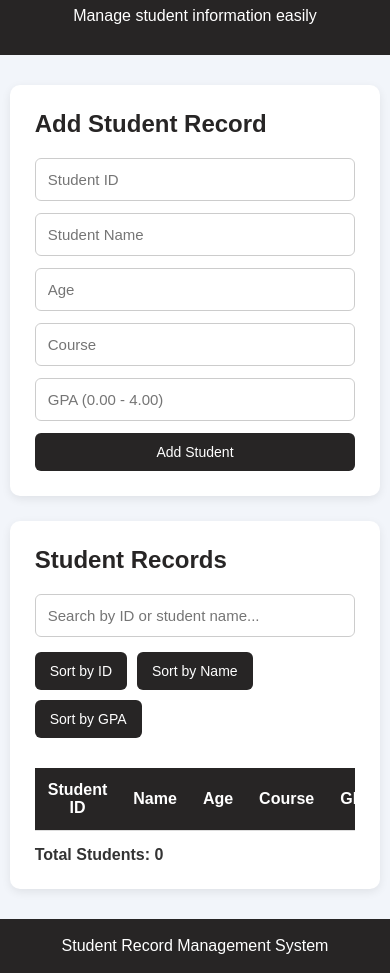
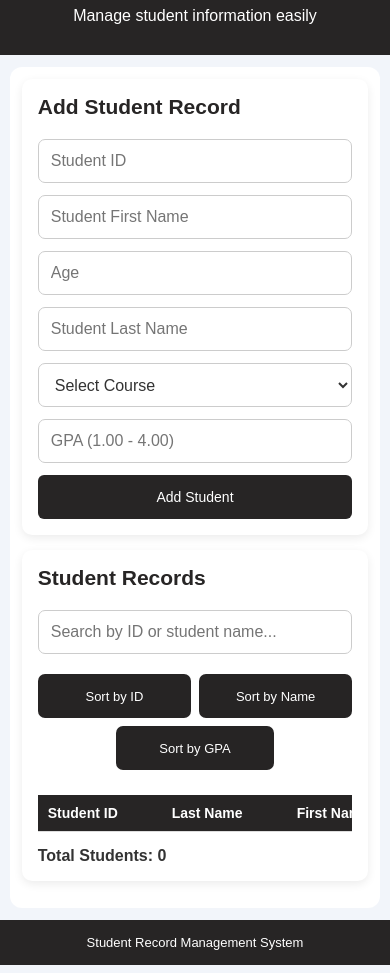
Before and after one commit to ayeinmariebalmedina22-hash/DSA_STUDENT_RECORD_MANAGEMENT, a plain HTML site: page New folder/systemText.html in a window 390 px wide. Shown: the part 107-1080 px from the top of the page. Drawn offline with Linux system fonts and the light colour scheme.

Commit message:
update DSA STUDENT RECORD MANAGEMENT

```diff
--- a/New folder/style.css
+++ /dev/null
@@ -1,148 +0,0 @@
-* {
-    margin: 0;
-    padding: 0;
-    box-sizing: border-box;
-}
-
-body {
-    font-family: Arial, sans-serif;
-    background-color: #f2f5fa;
-    color: #333;
-}
-
-header {
-    background-color: rgb(39, 37, 37);
-    color: white;
-    text-align: center;
-    padding: 30px 15px;
-}
-
-header h1 {
-    margin-bottom: 10px;
-}
-
-.container {
-    width: 90%;
-    max-width: 1100px;
-    margin: 30px auto;
-}
-
-.form-section,
-.records-section {
-    background-color: white;
-    padding: 25px;
-    margin-bottom: 25px;
-    border-radius: 10px;
-    box-shadow: 0 3px 10px rgba(0, 0, 0, 0.08);
-}
-
-h2 {
-    margin-bottom: 20px;
-    color: rgb(39, 37, 37);
-}
-
-form {
-    display: grid;
-    grid-template-columns: repeat(2, 1fr);
-    gap: 12px;
-}
-
-input {
-    width: 100%;
-    padding: 12px;
-    border: 1px solid #ccc;
-    border-radius: 6px;
-    font-size: 15px;
-}
-
-button {
-    padding: 11px 15px;
-    border: none;
-    border-radius: 6px;
-    background-color: rgb(39, 37, 37);
-    color: white;
-    cursor: pointer;
-    font-size: 14px;
-}
-
-button:hover {
-    background-color: rgb(39, 37, 37);
-}
-
-form button {
-    grid-column: span 2;
-}
-
-.cancel-btn {
-    background-color: #777;
-}
-
-.sort-buttons {
-    display: flex;
-    gap: 10px;
-    margin: 15px 0;
-    flex-wrap: wrap;
-}
-
-.table-container {
-    overflow-x: auto;
-}
-
-table {
-    width: 100%;
-    border-collapse: collapse;
-    margin-top: 15px;
-}
-
-th,
-td {
-    padding: 13px;
-    text-align: center;
-    border-bottom: 1px solid #ddd;
-}
-
-th {
-    background-color: rgb(39, 37, 37);
-    color: white;
-}
-
-tr:hover {
-    background-color: #929292;
-}
-
-.edit-btn {
-    background-color: #585349;
-    margin: 3px;
-}
-
-.delete-btn {
-    background-color: #302b2b;
-    margin: 3px;
-}
-
-#recordCount {
-    margin-top: 15px;
-    font-weight: bold;
-}
-
-footer {
-    background-color: rgb(39, 37, 37);
-    color: white;
-    text-align: center;
-    padding: 18px;
-    margin-top: 30px;
-}
-
-@media (max-width: 600px) {
-    form {
-        grid-template-columns: 1fr;
-    }
-
-    form button {
-        grid-column: span 1;
-    }
-
-    .container {
-        width: 95%;
-    }
-}
--- /dev/null
+++ b/New folder/systemStyle.css
@@ -0,0 +1,289 @@
+/* GENERAL RESET */
+* {
+    margin: 0;
+    padding: 0;
+    box-sizing: border-box;
+}
+
+body {
+    min-height: 100vh;
+    display: flex;
+    flex-direction: column;
+    font-family: Arial, sans-serif;
+    background-color: #f2f5fa;
+    color: #333;
+}
+
+/* HEADER */
+header {
+    background-color: rgb(39, 37, 37);
+    color: white;
+    text-align: center;
+    padding: 30px 15px;
+}
+
+header h1 {
+    margin-bottom: 10px;
+}
+
+/* MAIN CONTAINER */
+.container {
+    width: 95%;
+    max-width: 900px;
+    margin: 20px auto;
+    padding: 25px;
+    border-radius: 12px;
+    background: white;
+}
+
+/* SECTIONS */
+.form-section,
+.records-section {
+    background-color: white;
+    padding: 25px;
+    margin-bottom: 25px;
+    border-radius: 10px;
+    box-shadow: 0 3px 10px rgba(0, 0, 0, 0.08);
+    min-width: 0;
+}
+
+h2 {
+    margin-bottom: 20px;
+    color: rgb(39, 37, 37);
+}
+
+/* FORM */
+form {
+    display: grid;
+    grid-template-columns: repeat(2, 1fr);
+    gap: 12px;
+}
+
+input[type="text"],
+input[type="number"],
+select {
+    width: 100%;
+    min-width: 0;
+    height: 44px;
+    padding: 12px;
+    font-size: 16px;
+    font-family: Arial, sans-serif;
+    border: 1px solid #ccc;
+    border-radius: 7px;
+    background-color: white;
+    color: #333;
+    box-sizing: border-box;
+}
+
+select {
+    cursor: pointer;
+}
+
+button {
+    padding: 11px 15px;
+    border: none;
+    border-radius: 6px;
+    background-color: rgb(39, 37, 37);
+    color: white;
+    cursor: pointer;
+    font-size: 14px;
+    min-height: 44px;
+}
+
+button:hover {
+    background-color: #444;
+}
+
+form button {
+    grid-column: span 2;
+}
+
+.cancel-btn {
+    background-color: #777;
+}
+
+/* SEARCH BAR */
+#searchInput {
+    width: 100%;
+    padding: 12px;
+    margin-bottom: 5px;
+}
+
+/* SORT BUTTONS */
+.sort-buttons {
+    display: grid;
+    grid-template-columns: repeat(3, 1fr);
+    gap: 10px;
+    margin: 15px 0 25px;
+}
+
+.sort-buttons button {
+    width: 100%;
+    min-height: 44px;
+    padding: 10px;
+    border-radius: 7px;
+    background-color: #262424;
+    color: white;
+    font-size: 14px;
+}
+
+/* TABLE */
+.table-container {
+    width: 100%;
+    overflow-x: auto;
+    -webkit-overflow-scrolling: touch;
+}
+
+table {
+    width: 100%;
+    min-width: 700px;
+    border-collapse: collapse;
+}
+
+th,
+td {
+    padding: 12px;
+    text-align: left;
+    border-bottom: 1px solid #ddd;
+    white-space: nowrap;
+}
+
+
+th {
+    background-color: rgb(39, 37, 37);
+    color: white;
+}
+
+tr:hover {
+    background-color: #e9e9e9;
+}
+
+/* EDIT AND DELETE BUTTONS */
+.edit-btn,
+.delete-btn {
+    display: inline-block;
+    min-width: 55px;
+    min-height: 40px;
+    padding: 10px 14px;
+    margin: 3px;
+    border-radius: 6px;
+    white-space: nowrap;
+}
+
+.edit-btn {
+    background-color: #585349;
+}
+
+.delete-btn {
+    background-color: #302b2b;
+}
+
+/* STUDENT COUNT */
+#recordCount {
+    margin-top: 15px;
+    font-weight: bold;
+}
+
+/* FOOTER */
+main {
+    flex: 1;
+}
+
+footer {
+    width: 100%;
+    margin-top: auto;
+    padding: 15px;
+    background-color: rgb(39, 37, 37);
+    color: white;
+    text-align: center;
+}
+
+/* TABLET RESPONSIVENESS */
+@media screen and (max-width: 768px) {
+
+    .container {
+        width: 95%;
+        padding: 18px;
+    }
+
+    .form-section,
+    .records-section {
+        padding: 18px;
+    }
+
+}
+
+/* MOBILE RESPONSIVENESS */
+@media screen and (max-width: 480px) {
+
+    .container {
+        width: 95%;
+        padding: 12px;
+        margin: 12px auto;
+    }
+
+    .form-section,
+    .records-section {
+        padding: 16px;
+        margin-bottom: 15px;
+    }
+
+    h2 {
+        font-size: 21px;
+    }
+
+    /* FORM */
+    form {
+        grid-template-columns: 1fr;
+    }
+
+    form button {
+        grid-column: span 1;
+    }
+
+    /* SORT BUTTONS */
+    .sort-buttons {
+        grid-template-columns: repeat(2, 1fr);
+        gap: 8px;
+    }
+
+    .sort-buttons button {
+        font-size: 13px;
+        padding: 10px 5px;
+    }
+
+    .sort-buttons button:last-child {
+        grid-column: 1 / -1;
+        width: 50%;
+        justify-self: center;
+    }
+
+    /* TABLE */
+    .table-container {
+        overflow-x: auto;
+    }
+
+    table {
+        min-width: 700px;
+    }
+
+    th,
+    td {
+        padding: 10px;
+        font-size: 14px;
+    }
+
+    /* ACTION BUTTONS */
+    .edit-btn,
+    .delete-btn {
+        min-height: 40px;
+        padding: 9px 12px;
+        margin: 2px;
+    }
+
+    /* FOOTER */
+    footer {
+        font-size: 13px;
+        padding: 15px 10px;
+    }
+}
--- a/New folder/system.html
+++ b/New folder/systemText.html
@@ -4,7 +4,7 @@
     <meta charset="UTF-8">
     <meta name="viewport" content="width=device-width, initial-scale=1.0">
     <title>Student Record Management System</title>
-    <link rel="stylesheet" href="style.css">
+    <link rel="stylesheet" href="systemStyle.css">
 </head>
 <body>
 
@@ -20,20 +20,28 @@
 
             <form id="studentForm">
                 <input type="text" id="studentId"
-                    placeholder="Student ID" required>
+                    placeholder="Student ID" maxlength="6" required>
 
-                <input type="text" id="studentName"
-                    placeholder="Student Name" required>
+                <input type="text" id="studentFirstName"
+                    placeholder="Student First Name" required>
 
                 <input type="number" id="studentAge"
-                    placeholder="Age" min="1" required>
+                    placeholder="Age" min="13" max="30" required>
 
-                <input type="text" id="studentCourse"
-                    placeholder="Course" required>
+                <input type="text" id="studentLastName"
+                    placeholder="Student Last Name" required>
+
+                <select id="studentCourse" required>
+                    <option value="" disabled selected>Select Course</option>
+                    <option value="BSIT">BSIT</option>
+                    <option value="BSCS">BSCS</option>
+                    <option value="ACT">ACT</option>
+                </select>
+
 
                 <input type="number" id="studentGpa"
-                    placeholder="GPA (0.00 - 4.00)"
-                    min="0" max="4" step="0.01" required>
+                    placeholder="GPA (1.00 - 4.00)"
+                    min="1" max="4" step="0.01" required>
 
                 <button type="submit" id="submitButton">
                     Add Student
@@ -52,10 +60,10 @@
             <input type="text" id="searchInput"
                 placeholder="Search by ID or student name...">
 
-            <div class="sort-buttons">
-                <button onclick="sortById()">Sort by ID</button>
+           <div class="sort-buttons">
+                <button onclick="sortByID()">Sort by ID</button>
                 <button onclick="sortByName()">Sort by Name</button>
-                <button onclick="sortByGpa()">Sort by GPA</button>
+                <button onclick="sortByGPA()">Sort by GPA</button>
             </div>
 
             <div class="table-container">
@@ -63,7 +71,8 @@
                     <thead>
                         <tr>
                             <th>Student ID</th>
-                            <th>Name</th>
+                            <th>Last Name</th>
+                            <th>First Name</th>
                             <th>Age</th>
                             <th>Course</th>
                             <th>GPA</th>
@@ -85,6 +94,6 @@
         <p>Student Record Management System</p>
     </footer>
 
-    <script src="funtion.js"></script>
+    <script src="function.js"></script>
 </body>
 </html>
```
Also changed, not shown: New folder/function.js (renamed from New folder/funtion.js, +51 -10 lines).
